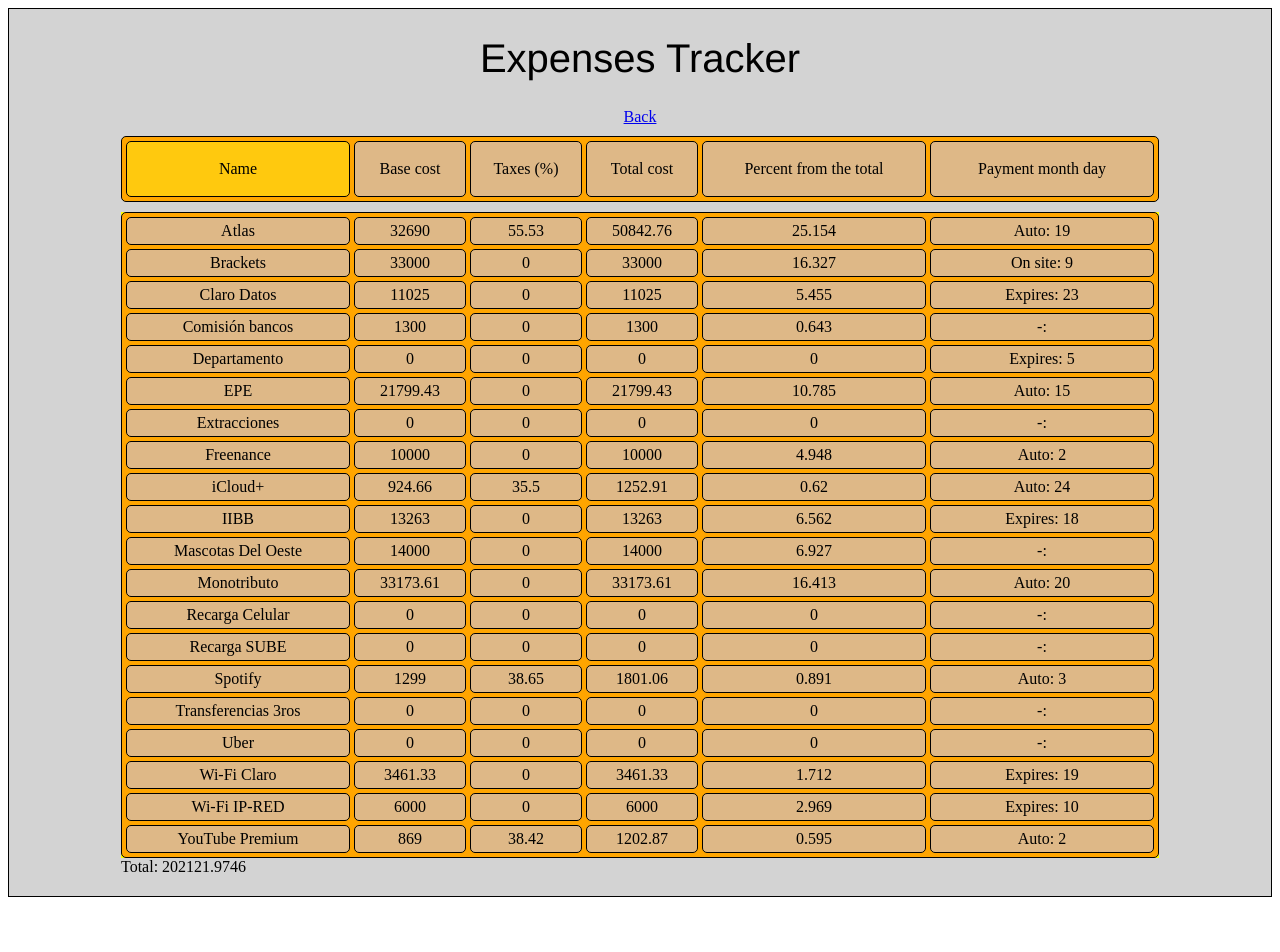
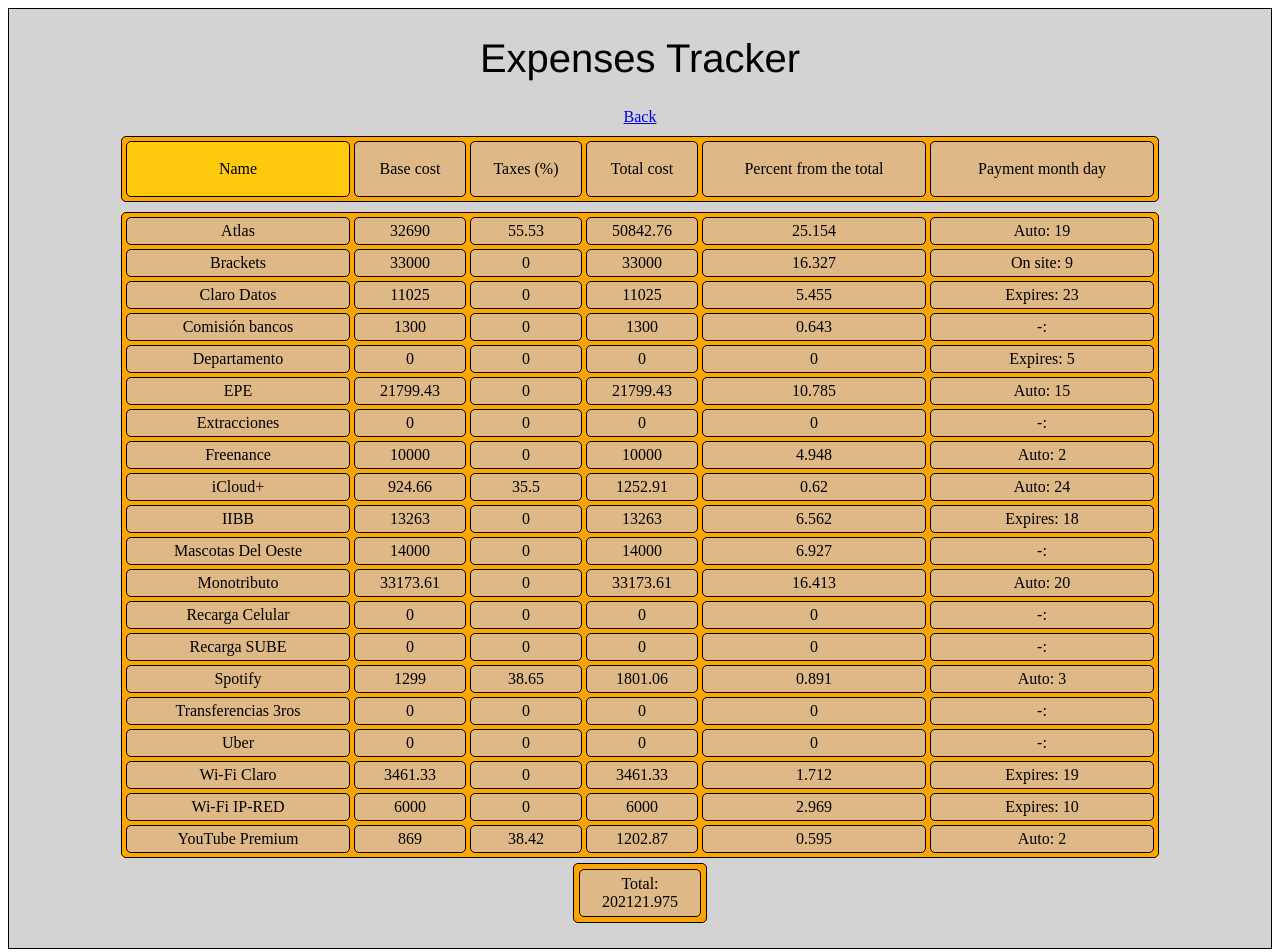
Before and after one commit to helio7/dylan-website, a Next.js app: page /expenses-tracker in a window 1280 px wide. Shown: the top 952 px of the page. Before the commit the page ends 905 px from the top, so only its background shows below. Built offline with nearby package versions, Linux system fonts and the light colour scheme; no server answers.

Commit message:
feat: improved expenses tracker total field style

```diff
--- a/app/expenses-tracker/expenses-table.tsx
+++ b/app/expenses-tracker/expenses-table.tsx
@@ -24,11 +24,13 @@
   expenses,
   toggleSortDirection,
   sortingCriteria,
+  backgroundColor,
 }: {
   total: number,
   expenses: Expense[],
   toggleSortDirection: (criteria: ExpenseSortingCriteria) => void,
   sortingCriteria: SortingCriteria,
+  backgroundColor: string,
 }) {
   const auxArray = [];
   if (expenses) {
@@ -49,6 +51,7 @@
       position: 'relative',
       display: 'flex',
       flexDirection: 'column',
+      alignItems: 'center',
     }}>
       <div>
         <div style={{
@@ -56,7 +59,7 @@
           gridTemplateColumns: '224px 112px 112px 112px 224px 224px',
           gridTemplateRows: '56px',
           gap: '4px',
-          backgroundColor: 'orange',
+          backgroundColor,
           padding: '4px',
           border: '1px solid black',
           marginBottom: '10px',
@@ -90,7 +93,7 @@
             display: 'grid',
             gridTemplateColumns: '224px 112px 112px 112px 224px 224px',
             gap: '4px',
-            backgroundColor: 'orange',
+            backgroundColor,
             padding: '4px',
             border: '1px solid black',
             borderRadius: '5px',
@@ -127,7 +130,31 @@
           </div>
         </div>
       </div>
-      <span>Total: {total}</span>
+      <div style={{
+        backgroundColor,
+        border: '1px solid black',
+        borderRadius: '5px',
+        margin: '5px',
+        display: 'flex',
+        justifyContent: 'center',
+        alignItems: 'center',
+        padding: '5px',
+        width: '122px',
+      }}>
+        <div style={{
+          backgroundColor: 'burlywood',
+          border: '1px solid black',
+          borderRadius: '5px',
+          padding: '5px',
+          display: 'flex',
+          justifyContent: 'center',
+          alignItems: 'center',
+        }}>
+          <span style={{
+            textAlign: 'center',
+          }}>Total: {total.toFixed(3).replace(/\.?0*$/,'')}</span>
+        </div>
+      </div>
     </div>
   );
 }
--- a/app/expenses-tracker/page.tsx
+++ b/app/expenses-tracker/page.tsx
@@ -116,6 +116,7 @@
         expenses={expenses}
         toggleSortDirection={toggleSortDirection}
         sortingCriteria={sortingCriteria}
+        backgroundColor="orange"
       />
     </main>
   );
--- a/app/smite-prometheus/level-input.tsx
+++ b/app/smite-prometheus/level-input.tsx
@@ -5,10 +5,12 @@
   level,
   increaseLevel,
   decreaseLevel,
+  backgroundColor,
 }: {
   level: number,
   increaseLevel: () => void,
   decreaseLevel: () => void,
+  backgroundColor: string,
 }) {
   return (
     <div style={{
@@ -28,7 +30,7 @@
         gridTemplateColumns: '32px',
         gridTemplateRows: '32px 28px 32px',
         gap: '4px',
-        backgroundColor: 'orange',
+        backgroundColor,
         padding: '4px',
         border: '1px solid black',
         borderRadius: '5px',
--- a/app/smite-prometheus/page.tsx
+++ b/app/smite-prometheus/page.tsx
@@ -127,6 +127,7 @@
         decreaseLevel={decreaseLevel}
         level={level}
         sortingCriteria={sortingCriteria}
+        backgroundColor="orange"
       />
     </main>
   );
```
Also changed, not shown: app/smite-prometheus/gods-table.tsx (+5 -3 lines).
